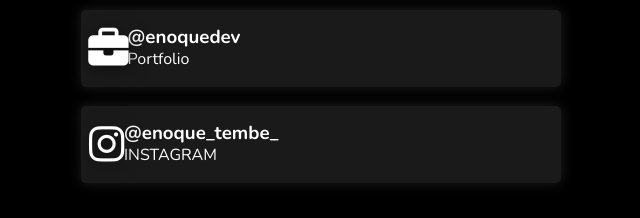
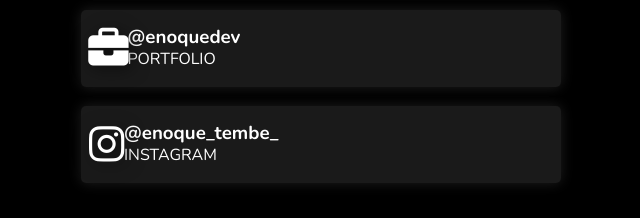
Before and after one commit to enoquetembe/Linktree, a plain HTML site: page index.html in a window 1280 px wide. Shown: the part 516-734 px from the top of the page, 319-959 px from the left. Drawn offline with nearby package versions, Linux system fonts and the light colour scheme.

Commit message:
fix: changing name

```diff
--- a/index.html
+++ b/index.html
@@ -84,7 +84,7 @@
               <i class="fa fa-briefcase"></i>
               <span>
                 <h3>@enoquedev</h3>
-                <p>Portfolio</p>
+                <p>PORTFOLIO</p>
               </span>
             </a>
           </li>
```
